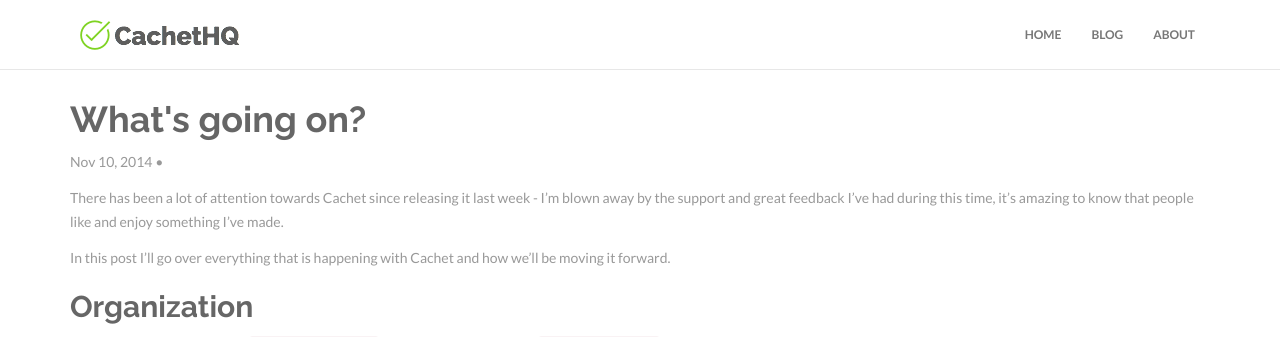
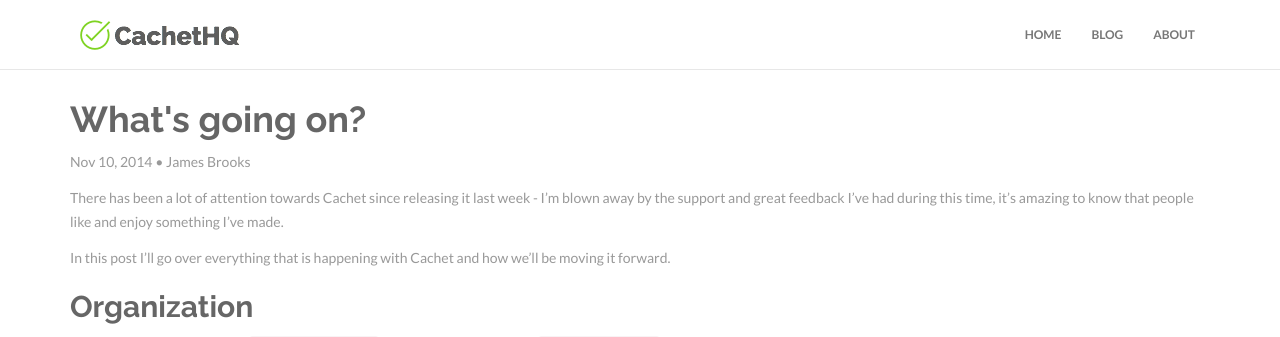
Before and after one commit to matthewjamesr/cachethq.io, a Jekyll site: the page built from _posts/2014-11-27-whats-going-on.markdown, in a window 1280 px wide and 1400 px high. Shown: the top 337 px of the window. Built offline with Jekyll 4.4.1, drawn with Linux system fonts in a browser that asks for light colours; nearby versions of some CDN libraries; comment, search, counter and statistics services are not loaded.

Commit message:
Fix Blog Post Author

```diff
--- a/_layouts/post.html
+++ b/_layouts/post.html
@@ -3,7 +3,7 @@
 comments: true
 ---
 
-{% assign author = site.authors[page.author] %}
+{% assign author = site.data.team.authors[page.author] %}
 <div class="container mtb">
   <div class="post">
     <header class="post-header">
--- a/blog.html
+++ b/blog.html
@@ -9,7 +9,7 @@
         <div class="col-lg-8">
 
             {% for post in site.categories['blog'] %}
-                {% assign author = site.authors[post.author] %}
+                {% assign author = site.data.team.authors[post.author] %}
                 {% if post.img %}
                 <a href="{{ post.url | prepend: site.baseurl }}">
                     <img class="img-responsive" src="{{ "/assets/img/blog/" | prepend: site.baseurl }}{{ post.img }}">
```
